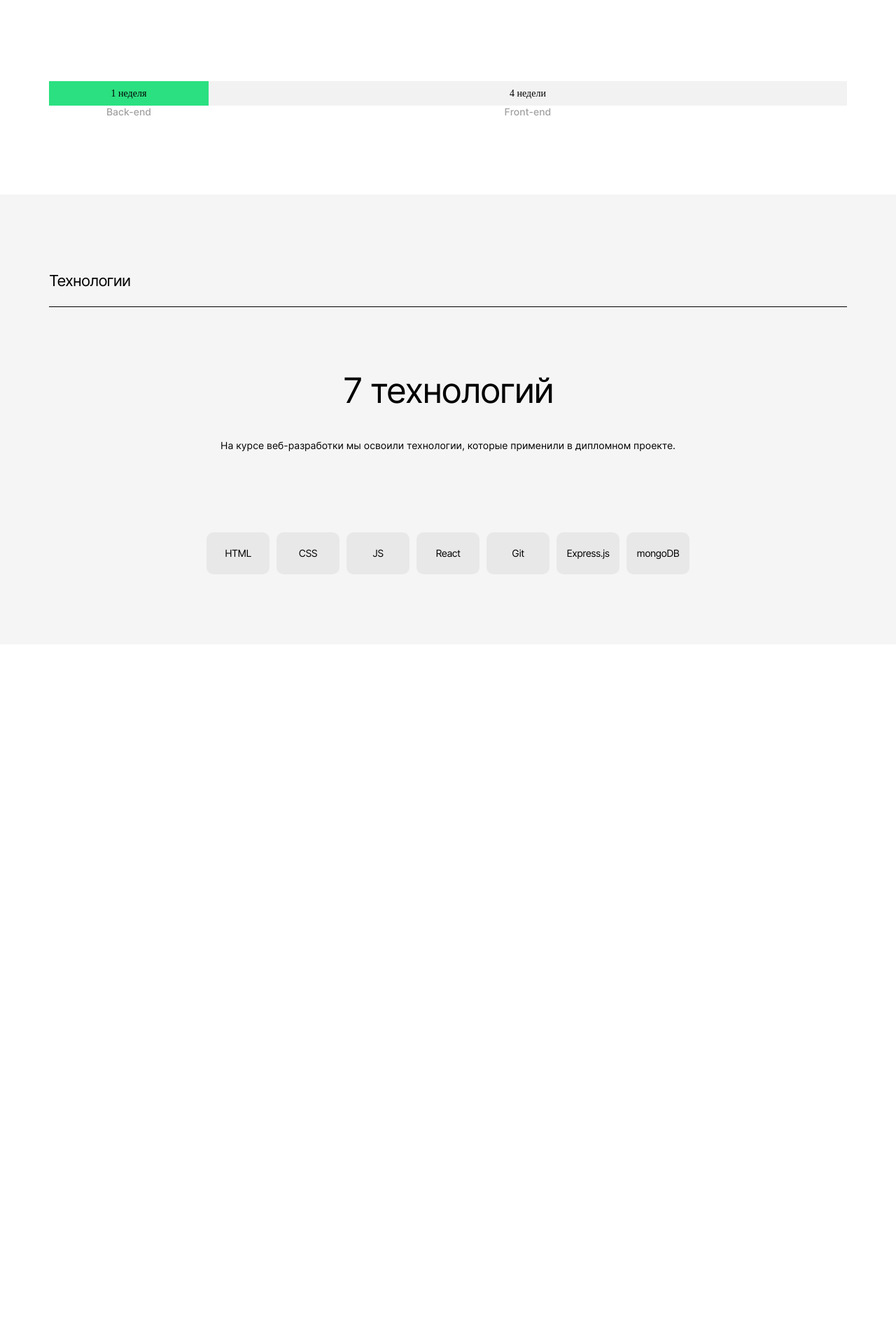
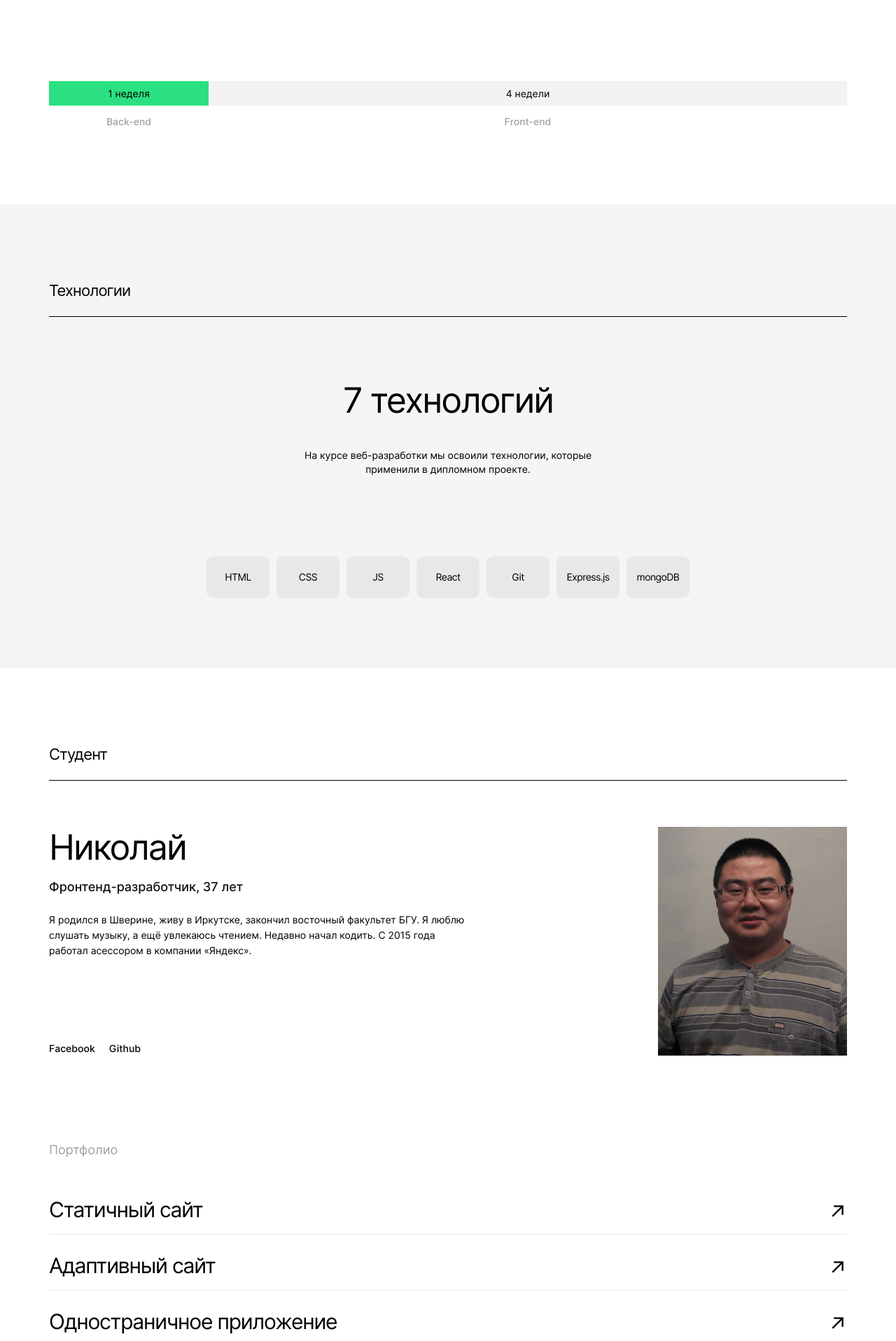
Before and after one commit to githubashto/movies-explorer-frontend, a React (Create React App) app: page / in a window 1280 px wide. Shown: the part 880-2797 px from the top of the page at 70% size. Before the commit the page ends 1801 px from the top, so only its background shows below. Built offline with nearby package versions, Linux system fonts and the light colour scheme.

Commit message:
feat: добавить раздел о себе

```diff
--- a/src/components/AboutMe/AboutMe.css
+++ b/src/components/AboutMe/AboutMe.css
@@ -1,38 +1,120 @@
-.App {
-  text-align: center;
+.aboutme {
+  background: #fff;
 }
 
-.App-logo {
-  height: 40vmin;
-  pointer-events: none;
+.aboutme__bio {
+  display: flex;
+  flex-direction: row;
+  justify-content: space-between;
+  margin-top: 66px;
 }
 
-@media (prefers-reduced-motion: no-preference) {
-  .App-logo {
-    animation: App-logo-spin infinite 20s linear;
-  }
+.aboutme__narrative {
+  position: relative;
 }
 
-.App-header {
-  background-color: #282c34;
-  min-height: 100vh;
+.aboutme__name {
+  font-family: 'Inter', Arial, sans-serif;
+  font-style: normal;
+  font-weight: normal;
+  font-size: 50px;
+  line-height: 58px;
+  letter-spacing: -0.04em;
+  color: #000;
+  margin: 0 auto 18px;
+}
+
+.aboutme__subtitle {
+  font-family: 'Inter', Arial, sans-serif;
+  font-style: normal;
+  font-weight: 500;
+  font-size: 18px;
+  line-height: 20px;
+  color: #111;
+  mix-blend-mode: normal;
+  margin: 0 auto 26px;
+}
+
+.aboutme__text {
+  font-family: 'Inter', Arial, sans-serif;
+  font-style: normal;
+  font-weight: normal;
+  font-size: 14px;
+  line-height: 22px;
+  color: #000;
+  mix-blend-mode: normal;
+  max-width: 600px;
+}
+
+.aboutme__social {
+  position: absolute;
+  bottom: 0;
+}
+
+.aboutme__social-link {
+  margin-right: 20px;
+  font-family: 'Inter', Arial, sans-serif;
+  font-style: normal;
+  font-weight: 500;
+  font-size: 14px;
+  line-height: 17px;
+  color: #000;
+  text-decoration: none;
+}
+
+.aboutme__portrait {
+  max-width: 270px;
+}
+
+.aboutme__portfolio {
+  margin: 101px auto 125px;
+}
+
+.aboutme__portfolio-title {
+  font-family: 'Inter', Arial, sans-serif;
+  font-style: normal;
+  font-weight: normal;
+  font-size: 18px;
+  line-height: 20px;
+  color: #a0a0a0;
+  mix-blend-mode: normal;
+  margin-bottom: 50px;
+}
+
+.aboutme__links {
   display: flex;
   flex-direction: column;
-  align-items: center;
-  justify-content: center;
-  font-size: calc(10px + 2vmin);
-  color: white;
 }
 
-.App-link {
-  color: #61dafb;
+
+.aboutme__link {
+  display: flex;
+  width: 100%;
+  justify-content: space-between;
+  text-decoration: none;
 }
 
-@keyframes App-logo-spin {
-  from {
-    transform: rotate(0deg);
-  }
-  to {
-    transform: rotate(360deg);
-  }
+.aboutme__link:not(:last-child) {
+  margin-bottom: 19px;
+  border-bottom: 1px solid #e6e6e6;
 }
+
+.aboutme__linktext {
+  font-family: 'Inter', Arial, sans-serif;
+  font-style: normal;
+  font-weight: normal;
+  font-size: 30px;
+  line-height: 50px;
+  letter-spacing: -0.04em;
+  color: #000;
+}
+
+.aboutme__linkarrow {
+  font-family: 'Inter', Arial, sans-serif;
+  font-style: normal;
+  font-weight: normal;
+  font-size: 30px;
+  line-height: 60px;
+  letter-spacing: -0.04em;
+  color: #000;
+}
--- a/src/components/AboutMe/AboutMe.js
+++ b/src/components/AboutMe/AboutMe.js
@@ -1,11 +1,35 @@
 import './AboutMe.css';
 import React from 'react';
+import portrait from '../../images/portrait.png';
 
 function AboutMe() {
   return (
-    <div>
+    <section className="aboutme section" id="about-me">
+      <h2 className="section__title section__wide-element">Студент</h2>
+      <article className="aboutme__bio section__wide-element">
+        <div className="aboutme__narrative">
+          <h3 className="aboutme__name">Николай</h3>
+          <p className="aboutme__subtitle">Фронтенд-разработчик, 37 лет</p>
+          <p className="aboutme__text">Я родился в Шверине, живу в Иркутске, закончил восточный факультет БГУ.
+Я люблю слушать музыку, а ещё увлекаюсь чтением. Недавно начал кодить. С 2015 года работал асессором в компании «Яндекс».</p>
+          <div className="aboutme__social">
+            <a className="aboutme__social-link" href="https://www.facebook.com/nikolay.astakhayev">Facebook</a>
+            <a className="aboutme__social-link" href="https://github.com/githubashto">Github</a>
+          </div>
+        </div>
+      <img className="aboutme__portrait" src={portrait} alt="Николай Астахаев" />
+      </article>
 
-    </div>
+      <div className="aboutme__portfolio section__wide-element">
+        <h4 className="aboutme__portfolio-title">Портфолио</h4>
+        <div className="aboutme__links">
+          <a className="aboutme__link" href="https://github.com/githubashto/how-to-learn"><span className="aboutme__linktext">Статичный сайт</span><span className="aboutme__linkarrow">↗</span></a>
+          <a className="aboutme__link" href="https://githubashto.github.io/russian-travel/"><span className="aboutme__linktext">Адаптивный сайт</span><span className="aboutme__linkarrow">↗</span></a>
+          <a className="aboutme__link" href="https://nutag.nomoredomains.club/"><span className="aboutme__linktext">Одностраничное приложение</span><span className="aboutme__linkarrow">↗</span></a>
+        </div>
+      </div>
+
+    </section>
   );
 }
 
--- a/src/components/AboutProject/AboutProject.css
+++ b/src/components/AboutProject/AboutProject.css
@@ -1,15 +1,15 @@
-.about {
+.project {
     background: #fff;
 }
 
-.about__desc {
+.project__desc {
     display: grid;
     grid-template-columns: 1fr 1fr;
     gap: 40px;
     margin: 70px auto 110px;
 }
 
-.about__subtitle {
+.project__subtitle {
     font-family: 'Inter', Arial, sans-serif;
     font-style: normal;
     font-weight: normal;
@@ -20,15 +20,25 @@
     margin-bottom: 26px;
 }
 
-.about__timeline {
+.project__text {
+    font-family: 'Inter', Arial, sans-serif;
+    font-style: normal;
+    font-weight: normal;
+    font-size: 14px;
+    line-height: 20px;
+    color: #000;
+    max-width: 550px;
+}
+
+.project__timeline {
     display: grid;
     grid-template-columns: 20% 80%;
-    row-gap: 14x;
+    row-gap: 14px;
     margin-bottom: 110px;
 }
 
-.about__time {
-    font-family: I'Inter', Arial, sans-serif;
+.project__time {
+    font-family: 'Inter', Arial, sans-serif;
     font-style: normal;
     font-weight: normal;
     font-size: 14px;
@@ -38,16 +48,16 @@
     padding: 9px;
 }
 
-.about__time_color_green {
+.project__time_color_green {
     background: #2be080;
 }
 
-.about__time_color_gray {
+.project__time_color_gray {
     background: #f2f2f2;
 }
 
-.about__annot {
-    font-family: Inter;
+.project__annot {
+    font-family: 'Inter', Arial, sans-serif;
     font-style: normal;
     font-weight: 500;
     font-size: 14px;
--- a/src/components/AboutProject/AboutProject.js
+++ b/src/components/AboutProject/AboutProject.js
@@ -3,23 +3,23 @@ import React from 'react';
 
 function AboutProject() {
   return (
-    <section className="about block section" id="about">
-      <h2 className="section__title section__wide-element">О проекте</h2>
-      <article className="about__desc section__wide-element">
-        <div className="about__paragraph">
-          <h4 className="about__subtitle">Дипломный проект включал 5 этапов</h4>
-          <p className="section__text">Составление плана, работу над бэкендом, вёрстку, добавление функциональности и финальные доработки.</p>
+    <section className="project section" id="project">
+      <h2 className="section__title section__wide-element">О&nbsp;проекте</h2>
+      <article className="project__desc section__wide-element">
+        <div className="project__paragraph">
+          <h4 className="project__subtitle">Дипломный проект включал 5&nbsp;этапов</h4>
+          <p className="project__text">Составление плана, работу над бэкендом, вёрстку, добавление функциональности и&nbsp;финальные доработки.</p>
         </div>
-        <div className="about__paragraph">
-          <h4 className="about__subtitle">На выполнение диплома ушло 5 недель</h4>
-          <p className="section__text">У каждого этапа был мягкий и жёсткий дедлайн, которые нужно было соблюдать, чтобы успешно защититься.</p>
+        <div className="project__paragraph">
+          <h4 className="project__subtitle">На&nbsp;выполнение диплома ушло 5&nbsp;недель</h4>
+          <p className="project__text">У&nbsp;каждого этапа был мягкий и&nbsp;жёсткий дедлайн, которые нужно было соблюдать, чтобы успешно защититься.</p>
         </div>
       </article>
-      <div className="about__timeline section__wide-element">
-        <div className="about__time about__time_color_green">1 неделя</div>
-        <div className="about__time about__time_color_gray">4 недели</div>
-        <div className="about__annot">Back-end</div>
-        <div className="about__annot">Front-end</div>
+      <div className="project__timeline section__wide-element">
+        <div className="project__time project__time_color_green">1&nbsp;неделя</div>
+        <div className="project__time project__time_color_gray">4&nbsp;недели</div>
+        <div className="project__annot">Back-end</div>
+        <div className="project__annot">Front-end</div>
       </div>
     </section>
   );
--- a/src/components/NavTab/NavTab.css
+++ b/src/components/NavTab/NavTab.css
@@ -9,7 +9,7 @@
   background-color: #000;
   gap: 40px;
   position: absolute;
-  bottom:0;
+  bottom: 0;
 }
 
 .navtab__link {
--- a/src/components/NavTab/NavTab.js
+++ b/src/components/NavTab/NavTab.js
@@ -4,9 +4,9 @@ import React from 'react';
 function NavTab() {
   return (
     <nav className="navtab">
-      <a className="navtab__link" href="#about">О проекте</a>
+      <a className="navtab__link" href="#project">О&nbsp;проекте</a>
       <a className="navtab__link" href="#tech">Технологии</a>
-      <a className="navtab__link" href="#student">Студент</a>
+      <a className="navtab__link" href="#about-me">Студент</a>
     </nav>
   );
 }
--- a/src/components/Promo/Promo.js
+++ b/src/components/Promo/Promo.js
@@ -4,7 +4,7 @@ import NavTab from '../NavTab/NavTab';
 
 function Promo() {
   return (
-    <section className="promo block section">
+    <section className="promo section">
         <h1 className="promo__title">Учебный проект студента факультета Веб-разработки.</h1>
         <NavTab />
     </section>
--- a/src/components/Techs/Techs.css
+++ b/src/components/Techs/Techs.css
@@ -12,6 +12,17 @@
     letter-spacing: -0.04em;
     color: #000;
     margin: 90px auto 26px;
+}
+
+.techs__text {
+  font-family: 'Inter', Arial, sans-serif;
+  font-style: normal;
+  font-weight: normal;
+  font-size: 14px;
+  line-height: 20px;
+  color: #000;
+  max-width: 460px;
+  text-align: center;
 }
 
 .techs__list {
--- a/src/components/Techs/Techs.js
+++ b/src/components/Techs/Techs.js
@@ -3,10 +3,10 @@ import React from 'react';
 
 function Techs() {
   return (
-    <section className="techs block section" id="techs">
+    <section className="techs section" id="techs">
       <h2 className="section__title section__wide-element">Технологии</h2>
       <h3 className="techs__subtitle">7 технологий</h3>
-      <p className="section__text">На курсе веб-разработки мы освоили технологии, которые применили в дипломном проекте.</p>
+      <p className="techs__text">На курсе веб-разработки мы освоили технологии, которые применили в&nbsp;дипломном проекте.</p>
       <ul className="techs__list">
         <li className="techs__name">HTML</li>
         <li className="techs__name">CSS</li>
--- a/src/index.css
+++ b/src/index.css
@@ -11,9 +11,13 @@
     width: 100%;
     max-width: 1280px;
     display: flex;
+    flex-direction: row;
 }
 
 .section {
+    width: 100%;
+    max-width: 1280px;
+    display: flex;
     flex-direction: column;
     justify-content: center;
     align-items: center;
@@ -35,12 +39,3 @@
 .section__wide-element {
     width: calc(100% - 70px*2);
 }
-
-.section__text {
-    font-family: 'Inter', Arial, sans-serif;
-    font-style: normal;
-    font-weight: normal;
-    font-size: 14px;
-    line-height: 20px;
-    color: #000;
-}
```
Also changed, not shown: src/images/portrait.png (added).
